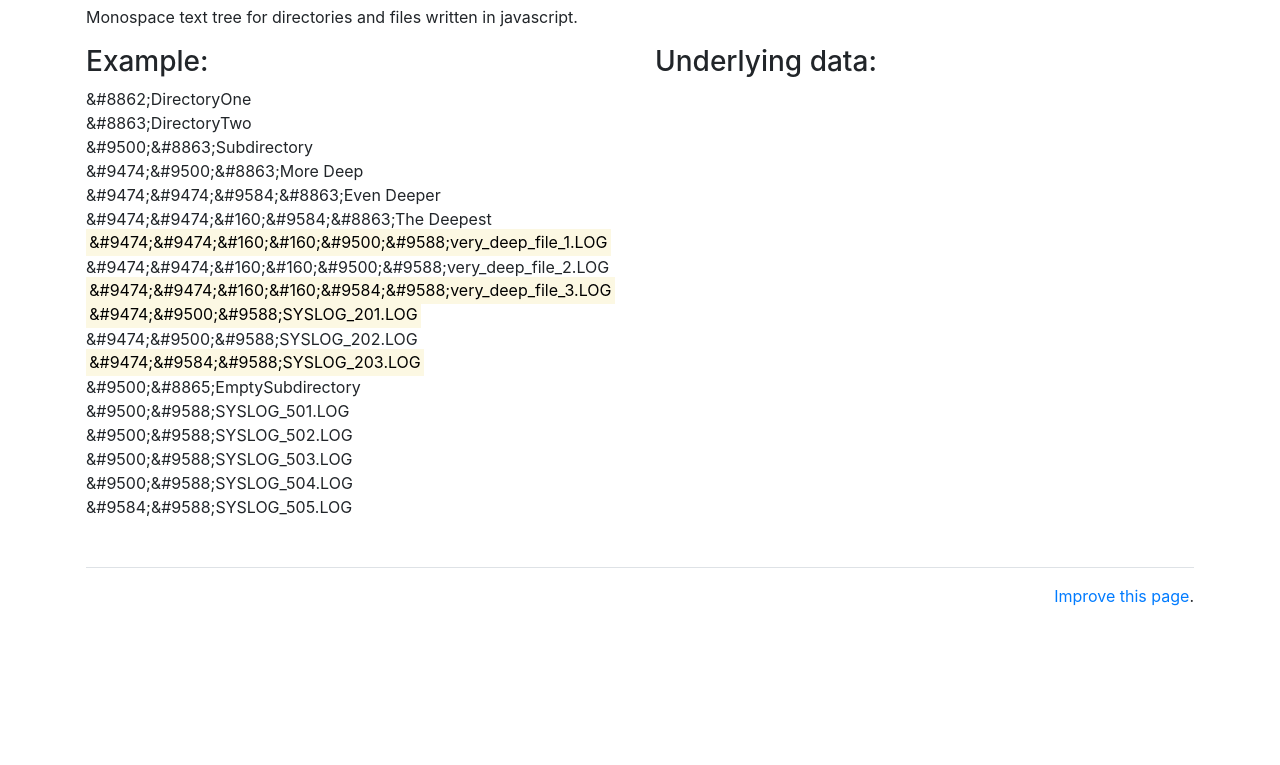
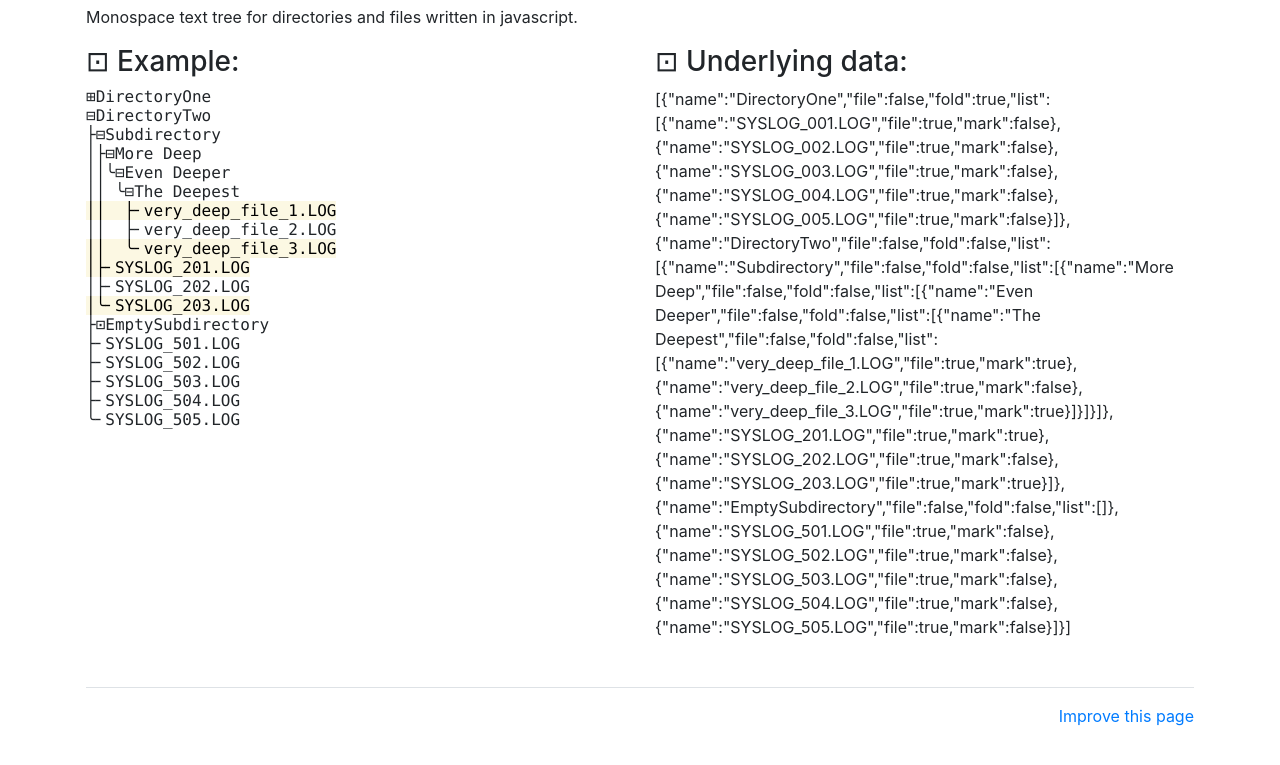
Before and after one commit to drzymala-pro/treeview.js, a plain HTML site: page index.html in a window 1280 px wide. Shown: the part 99-864 px from the top of the page. Before the commit the page ends 800 px from the top, so only its background shows below. Drawn offline with nearby package versions, Linux system fonts and the light colour scheme.

Commit message:
Fix problems, update readme.

```diff
--- /dev/null
+++ b/example_data.js
@@ -0,0 +1,68 @@
+function getExampleData() {
+  return [
+    {
+      "name": "DirectoryOne",
+      "file": false,
+      "fold": true,
+      "list": [
+        {"name": "SYSLOG_001.LOG", "file": true, "mark": false},
+        {"name": "SYSLOG_002.LOG", "file": true, "mark": false},
+        {"name": "SYSLOG_003.LOG", "file": true, "mark": false},
+        {"name": "SYSLOG_004.LOG", "file": true, "mark": false},
+        {"name": "SYSLOG_005.LOG", "file": true, "mark": false},
+      ]
+    },
+    {
+      "name": "DirectoryTwo",
+      "file": false,
+      "fold": false,
+      "list": [
+        {
+          "name": "Subdirectory",
+          "file": false,
+          "fold": false,
+          "list": [
+            {
+              "name": "More Deep",
+              "file": false,
+              "fold": false,
+              "list": [
+                {
+                  "name": "Even Deeper",
+                  "file": false,
+                  "fold": false,
+                  "list": [
+                    {
+                      "name": "The Deepest",
+                      "file": false,
+                      "fold": false,
+                      "list": [
+                        {"name": "very_deep_file_1.LOG", "file": true, "mark": true},
+                        {"name": "very_deep_file_2.LOG", "file": true, "mark": false},
+                        {"name": "very_deep_file_3.LOG", "file": true, "mark": true}
+                      ]
+                    },
+                  ]
+                },
+              ]
+            },
+            {"name": "SYSLOG_201.LOG", "file": true, "mark": true},
+            {"name": "SYSLOG_202.LOG", "file": true, "mark": false},
+            {"name": "SYSLOG_203.LOG", "file": true, "mark": true}
+          ]
+        },
+        {
+          "name": "EmptySubdirectory",
+          "file": false,
+          "fold": false,
+          "list": []
+        },
+        {"name": "SYSLOG_501.LOG", "file": true, "mark": false,},
+        {"name": "SYSLOG_502.LOG", "file": true, "mark": false,},
+        {"name": "SYSLOG_503.LOG", "file": true, "mark": false,},
+        {"name": "SYSLOG_504.LOG", "file": true, "mark": false,},
+        {"name": "SYSLOG_505.LOG", "file": true, "mark": false,},
+      ]
+    }
+  ]
+}
--- a/index.html
+++ b/index.html
@@ -5,6 +5,7 @@
     <meta name="viewport" content="width=device-width, initial-scale=1, shrink-to-fit=no">
     <title>treeview.js - Monospace text tree for directories and files.</title>
     <link rel="stylesheet" href="https://maxcdn.bootstrapcdn.com/bootstrap/4.0.0/css/bootstrap.min.css" integrity="sha384-Gn5384xqQ1aoWXA+058RXPxPg6fy4IWvTNh0E263XmFcJlSAwiGgFAW/dAiS6JXm" crossorigin="anonymous">
+    <link rel="stylesheet" type="text/css" href="treeview.css">
   </head>
   <body>
     <div class="container px-3 my-5">
@@ -12,94 +13,30 @@
       <p>Monospace text tree for directories and files written in javascript.</p>
       <div class="row">
         <div class="col">
-          <h3>Example:</h3>
+          <h3>&#8865; Example:</h3>
           <div id="tree-element"></div>
         </div>
         <div class="col">
-          <h3>Underlying data:</h3>
+          <h3>&#8865; Underlying data:</h3>
           <div id="data-element"></div>
         </div>
       </div>
       <div class="footer border-top border-gray-light mt-5 pt-3 text-right text-gray">
-        <a href="https://github.com/drzymala-pro/treeview.js/edit/master/index.html">Improve this page</a>.
+        <a href="https://github.com/drzymala-pro/treeview.js/edit/master/index.html">Improve this page</a>
       </div>
     </div>
     <script src="treeview.js"></script>
+    <script src="example_data.js"></script>
     <script type="text/javascript">
-      var nodelist = [
-        {
-          "name": "DirectoryOne",
-          "file": false,
-          "fold": true,
-          "list": [
-            {"name": "SYSLOG_001.LOG", "file": true, "mark": false},
-            {"name": "SYSLOG_002.LOG", "file": true, "mark": false},
-            {"name": "SYSLOG_003.LOG", "file": true, "mark": false},
-            {"name": "SYSLOG_004.LOG", "file": true, "mark": false},
-            {"name": "SYSLOG_005.LOG", "file": true, "mark": false},
-          ]
-        },
-        {
-          "name": "DirectoryTwo",
-          "file": false,
-          "fold": false,
-          "list": [
-            {
-              "name": "Subdirectory",
-              "file": false,
-              "fold": false,
-              "list": [
-                {
-                  "name": "More Deep",
-                  "file": false,
-                  "fold": false,
-                  "list": [
-                    {
-                      "name": "Even Deeper",
-                      "file": false,
-                      "fold": false,
-                      "list": [
-                        {
-                          "name": "The Deepest",
-                          "file": false,
-                          "fold": false,
-                          "list": [
-                            {"name": "very_deep_file_1.LOG", "file": true, "mark": true},
-                            {"name": "very_deep_file_2.LOG", "file": true, "mark": false},
-                            {"name": "very_deep_file_3.LOG", "file": true, "mark": true}
-                          ]
-                        },
-                      ]
-                    },
-                  ]
-                },
-                {"name": "SYSLOG_201.LOG", "file": true, "mark": true},
-                {"name": "SYSLOG_202.LOG", "file": true, "mark": false},
-                {"name": "SYSLOG_203.LOG", "file": true, "mark": true}
-              ]
-            },
-            {
-              "name": "EmptySubdirectory",
-              "file": false,
-              "fold": false,
-              "list": []
-            },
-            {"name": "SYSLOG_501.LOG", "file": true, "mark": false,},
-            {"name": "SYSLOG_502.LOG", "file": true, "mark": false,},
-            {"name": "SYSLOG_503.LOG", "file": true, "mark": false,},
-            {"name": "SYSLOG_504.LOG", "file": true, "mark": false,},
-            {"name": "SYSLOG_505.LOG", "file": true, "mark": false,},
-          ]
-        }
-      ]
       window.onload = function() {
         tree_element = document.getElementById("tree-element");
         data_element = document.getElementById("data-element");
         treeview = new Treeview(tree_element);
+        var nodelist = getExampleData();
+        treeview.onchange = function(data) {
+          data_element.innerHTML = JSON.stringify(data);
+        }
         treeview.setData(nodelist);
-        treeview.onchange = function(data) {
-          data_element.innerHTML = "<pre>" + data + "</pre>";
-        }
       }
     </script>
   </body>
--- /dev/null
+++ b/treeview.css
@@ -0,0 +1,37 @@
+
+/* The container element of the tree */
+.treeview-container * {
+    cursor: default;
+    user-select: none;
+    white-space: pre;
+    font-family: "Lucida Console", Monaco, monospace;
+    line-height: normal;
+    margin: 0;
+    padding: 0;
+    /* Add custom style here */
+}
+
+/* Each line in the tree */
+.treeview-line {
+    /* Add custom style here */
+}
+
+/* Lines which are collapsible */
+.treeview-folder {
+    /* Add custom style here */
+}
+
+/* Lines which are collapsible but empty */
+.treeview-folder-empty {
+    /* Add custom style here */
+}
+
+/* All lines other than folders */
+.treeview-file {
+    /* Add custom style here */
+}
+
+/* Only lines which are selected */
+.treeview-file-marked {
+    /* Add custom style here */
+}
--- a/treeview.js
+++ b/treeview.js
@@ -6,7 +6,7 @@ function Treeview(body_element) {
 
 
 	this.onchange = function(new_data) {
-		console.log(new_data);
+		/* This function will be provided by user */
 	}
 
 
@@ -17,20 +17,20 @@ function Treeview(body_element) {
 
 
 	this.redraw = function() {
-		rebuild_tree(this.body_element, this.data);
+		rebuild_tree(this, this.body_element, this.data);
 		this.onchange(this.data);
 	}
 
 
 	const SYMB = {
-		EXP: "&#8862;" /* ⊞ */,
-		FLD: "&#8863;" /* ⊟ */,
-		EMP: "&#8865;" /* ⊡ */,
-		END: "&#9588;" /* ╴ */,
-		BAR: "&#9474;" /* │ */,
-		WHI:  "&#160;" /*   */,
-		ELB: "&#9584;" /* ╰ */,
-		TEE: "&#9500;" /* ├ */,
+		EXP: "⊞", // "&#8862;" /* ⊞ */,
+		FLD: "⊟", // "&#8863;" /* ⊟ */,
+		EMP: "⊡", // "&#8865;" /* ⊡ */,
+		END: "╴", // "&#9588;" /* ╴ */,
+		BAR: "│", // "&#9474;" /* │ */,
+		WHI: " ", //  "&#160;" /*   */,
+		ELB: "╰", // "&#9584;" /* ╰ */,
+		TEE: "├", // "&#9500;" /* ├ */,
 		NWL: '\n'
 	}
 
@@ -55,7 +55,7 @@ function Treeview(body_element) {
 	}
 
 
-	function mousemove(node, event) {
+	function mousemove(objPtr, node, event) {
 		if ( event.buttons == 1 ) {
 			var x = event.movementX;
 			var y = event.movementY;
@@ -63,22 +63,22 @@ function Treeview(body_element) {
 			if ( Math.sqrt( Math.pow(x, 2) + Math.pow(y, 2) ) > 1 ) {
 				if ( ! is_node_a_dir(node) ) {
 					node.mark = event.ctrlKey ? false : true;
-					redraw();
+					objPtr.redraw();
 				}
 			}
 		}
 	}
 
 
-	function mouseclick(node) {
+	function mouseclick(objPtr, node, event) {
 		if ( is_node_a_dir(node) ) {
 			if ( ! is_node_empty(node) ) {
 				node.fold = ! node.fold;
-				redraw();
+				objPtr.redraw();
 			}
 		} else {
 			node.mark = ! node.mark;
-			redraw();
+			objPtr.redraw();
 		}
 	}
 
@@ -97,29 +97,40 @@ function Treeview(body_element) {
 	}
 
 
-	function make_div(is_marked, text) {
+	function make_div(is_dir, is_marked, is_empty, text) {
 		var line = document.createElement("div");
 		var text = document.createTextNode(text);
-		if ( is_marked ) {
-			mark = document.createElement("mark");
-			mark.appendChild(text);
-			text = mark;
+		line.classList.add("treeview-line");
+		if ( is_dir ) {
+			line.classList.add("treeview-folder");
+			if ( is_empty ) {
+				line.classList.add("treeview-folder-empty");
+			}
+		} else {
+			line.classList.add("treeview-file");
+			if ( is_marked ) {
+				line.classList.add("treeview-file-marked");
+				mark = document.createElement("mark");
+				mark.appendChild(text);
+				text = mark;
+			}
 		}
 		line.appendChild(text);
 		return line;
 	}
 
 
-	function create_line(node_ref, is_dir, is_empty, is_folded, is_marked, prefix, caption) {
+	function create_line(objPtr, node_ref, is_dir, is_empty, is_folded, is_marked, prefix, caption) {
 		var symbol = get_line_symbol(is_dir, is_empty, is_folded);
-		var element = make_div(is_marked, prefix+symbol+caption);
-		element.onclick = function(event) { mouseclick(node_ref); };
-		element.onmousemove = function(event) { mousemove(node_ref, event); };
+		var element = make_div(is_dir, is_marked, is_empty, prefix+symbol+caption);
+		element.onclick = function(event) { mouseclick(objPtr, node_ref, event); };
+		element.onmousemove = function(event) { mousemove(objPtr, node_ref, event); };
 		return element;
 	}
 
 
-	function append_children(doc, node, prefix) {
+	function append_children(objPtr, doc, node, prefix) {
+		doc.classList.add("treeview-container");
 		var child_count = node.list.length;
 		var child_index = 0;
 		for ( child_index = 0; child_index < child_count; child_index++ ) {
@@ -131,16 +142,16 @@ function Treeview(body_element) {
 			var is_folded = is_node_folded(child);
 			var is_marked = is_node_marked(child);
 			var new_prefix = prefix + (is_last ? SYMB.ELB : SYMB.TEE);
-			doc.appendChild(create_line(child, is_dir, is_empty, is_folded, is_marked, new_prefix, caption));
+			doc.appendChild(create_line(objPtr, child, is_dir, is_empty, is_folded, is_marked, new_prefix, caption));
 			if ( is_dir && !is_empty && !is_folded ) {
 				new_prefix = prefix + (is_last ? SYMB.WHI : SYMB.BAR);
-				append_children(doc, child, new_prefix);
+				append_children(objPtr, doc, child, new_prefix);
 			}
 		}
 	}
 
 
-	function rebuild_tree(doc, nodes) {
+	function rebuild_tree(objPtr, doc, nodes) {
 		while ( doc.lastChild ) doc.removeChild(doc.lastChild); /* Clearing doc */
 		var prefix = "";
 		for ( var i=0; i<nodes.length; i++ ) {
@@ -150,11 +161,10 @@ function Treeview(body_element) {
 			var is_empty = is_node_empty(node);
 			var is_folded = is_node_folded(node);
 			var is_marked = is_node_marked(node);
-			doc.appendChild(create_line(node, is_dir, is_empty, is_folded, is_marked, prefix, caption));
+			doc.appendChild(create_line(objPtr, node, is_dir, is_empty, is_folded, is_marked, prefix, caption));
 			if ( is_dir && !is_empty && !is_folded ) {
-				append_children(doc, node, prefix);
+				append_children(objPtr, doc, node, prefix);
 			}
 		}
-		// return "<span style='font-family: monospace; white-space: pre-line; user-select: none;'>" + result + "</span>";
 	}
 }
```
Also changed, not shown: 1 other file.
